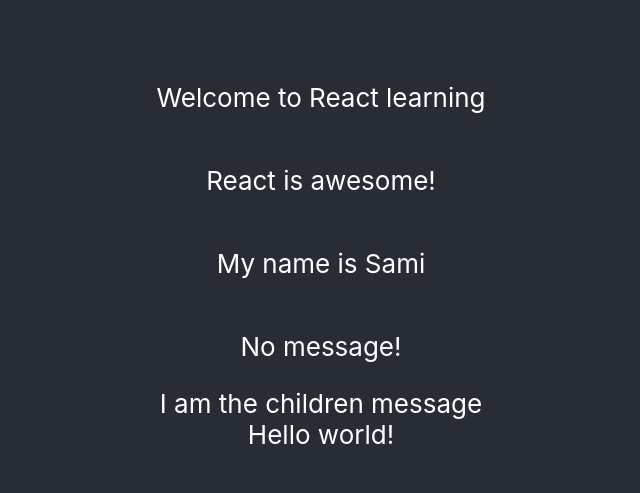
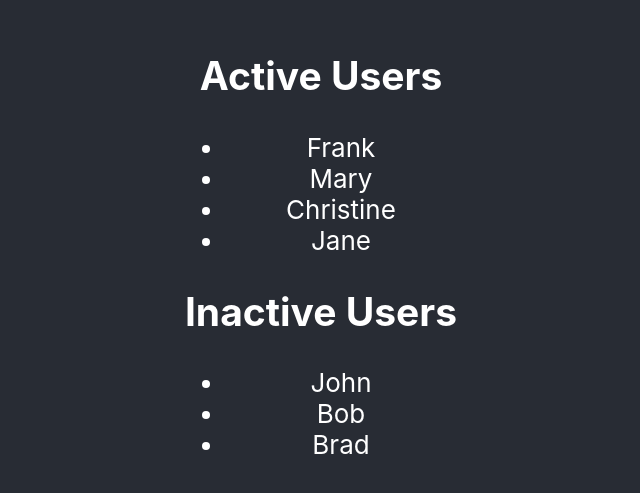
Before and after one commit to shahbaaz/frontendpractice, a React (Create React App) app in the folder myapp/: page / in a window 1280 px wide. Shown: the part 147-640 px from the top of the page, without its empty margins (319-959 px from the left). Built offline with nearby package versions, Linux system fonts and the light colour scheme.

Commit message:
proptypes and iterating arrays

```diff
--- a/myapp/src/App.js
+++ b/myapp/src/App.js
@@ -1,16 +1,33 @@
 import React, { Component } from 'react';
 import './App.css';
+import PropTypes from 'prop-types';
 
-class Sami extends Component {
-  render() {
-    return (
-      <div class="container">
-      <p>{this.props.msg}</p>
-      <span>{this.props.children}</span>
-      </div>
-    );
-  }
-}
+const UsersData = [
+  { name: 'John', isActive: false },
+  { name: 'Bob', isActive: false },
+  { name: 'Frank', isActive: true },
+  { name: 'Brad', isActive: false },
+  { name: 'Mary', isActive: true },
+  { name: 'Christine', isActive: true },
+  { name: 'Jane', isActive: true },
+];
+
+// class Sami extends Component {
+//   render() {
+//     return (
+//       <div class="container">
+//       <p>{this.props.msg}</p>
+//       <span>{this.props.children}</span>
+//       </div>
+//     );
+//   }
+// }
+
+// Sami.propTypes = {
+//   msg: PropTypes.string.isRequired
+//   // boolean, PropTypes.bool
+//   // function, PropTypes.func
+// };
 
 // function Message(props) {
 //   return (
@@ -24,19 +41,89 @@
 //   );
 // }
 
-const Message = (props) => <div>{props.content}</div>;
+// const Message = (props) => <div>{props.content}</div>;
 
+// class Profile extends Component {
+//   static propTypes = {
+//     img: PropTypes.string.isRequired,
+//     name: PropTypes.string.isRequired,
+//     username: PropTypes.string.isRequired
+//   };
+
+//   render() {
+//     return (
+//       <div>
+//         <img src={this.props.img} style={{
+//           width: 200,
+//           height: 200,
+//           border: '3px solid purple'
+//         }}/>
+//         <h2>Name: {this.props.name}</h2>
+//         <h3>Username: {this.props.username}</h3>
+//       </div>
+//     );
+//   }
+// }
+
+// Profile.propTypes = {
+//   img: PropTypes.string.isRequired,
+//   name: PropTypes.string.isRequired,
+//   username: PropTypes.string.isRequired
+// };
+
+class Users extends Component {
+  render() {
+    const activeUsers = this.props.list.filter(function(user) {
+      return user.isActive === true;
+    });
+    const inactiveUsers = this.props.list.filter(user => user.isActive === false);
+    console.log('Active Users', activeUsers);
+    console.log('Inactive Users', inactiveUsers);
+    return (
+      <div>
+        <h2>Active Users</h2>
+        <ul>
+          {/* <li>John</li> */}
+          {activeUsers.map(user => {
+            return <li key={user.name}>{user.name}</li>;
+          })}
+        </ul>
+        <h2>Inactive Users</h2>
+        <ul>
+          {inactiveUsers.map(user => {
+            return <li key={user.name}>{user.name}</li>;
+          })}
+        </ul>
+      </div>
+    );
+  }
+}
+
+Users.propTypes = {
+  list: PropTypes.arrayOf(
+    PropTypes.shape({
+      name: PropTypes.string.isRequired,
+      isActive: PropTypes.bool.isRequired
+    })
+  )
+};
 
 class App extends Component {
   render() {
     return (
       <div className="App">
         <header className="App-header">
-          <Sami msg="Welcome to React learning" />
+          {/* <Sami msg="Hi" />
           <Sami msg="React is awesome!" />
           <Sami msg="My name is Sami" />
           <Sami msg="No message!">I am the children message</Sami>
-          <Message content="Hello world!" />
+          <Message content="Hello world!" /> */}
+          {/* <Profile
+            img="https://avatars1.githubusercontent.com/u/293053?v=4"
+            name="Mohammed Shahbaaz Hussain"
+            username="shahbaaz"
+          /> */}
+          <Users list={UsersData} />
         </header>
       </div>
     );
```
